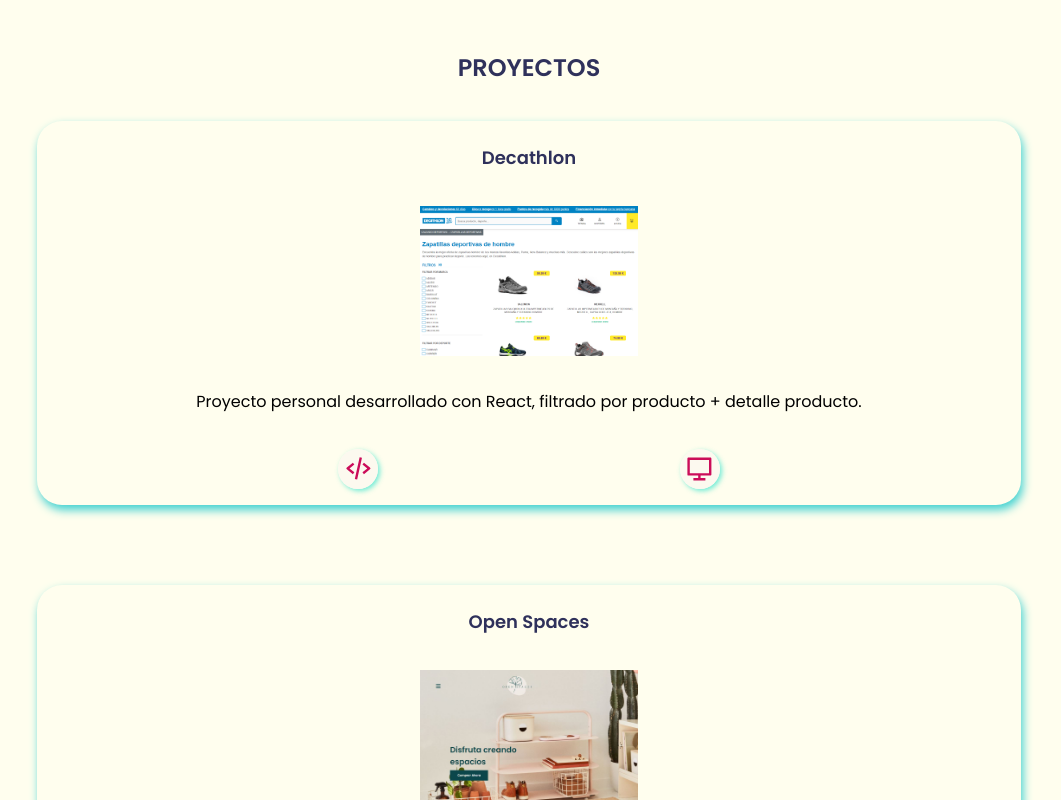
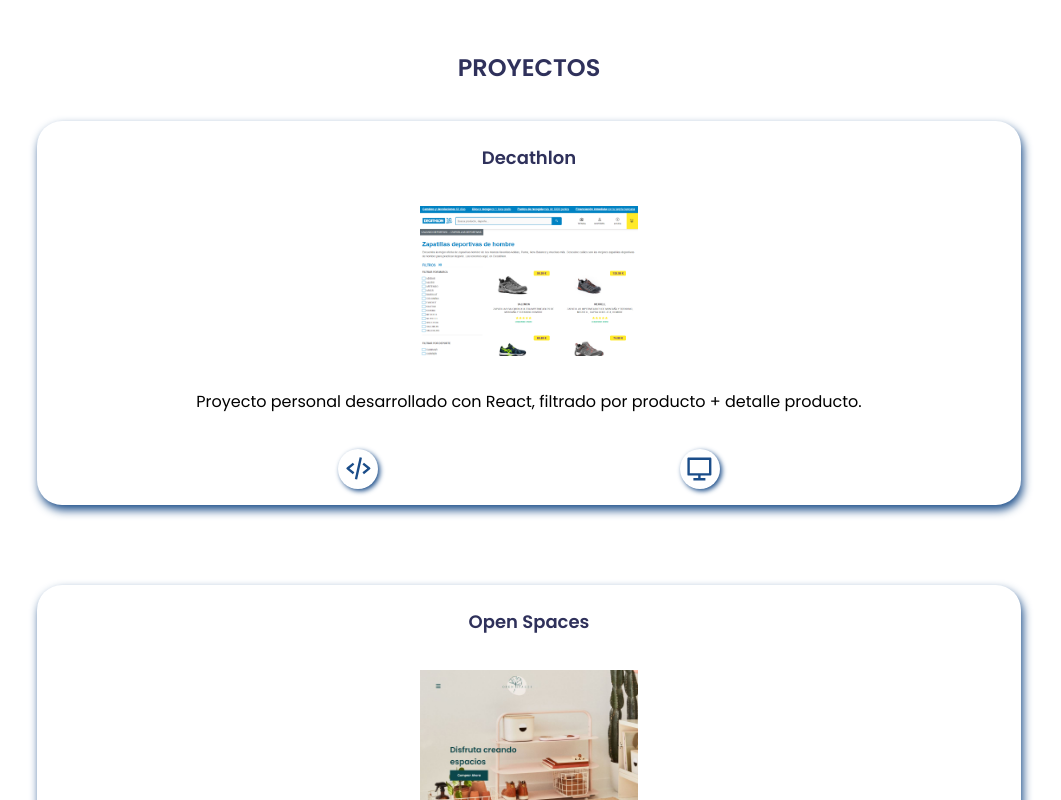
Before and after one commit to veroisla/Portfolio, a React (Create React App) app: page / in a window 1280 px wide. Shown: the part 1100-1900 px from the top of the page, without its empty margins (111-1172 px from the left). Built offline with nearby package versions, Linux system fonts and the light colour scheme.

Commit message:
added colors to variables

```diff
--- a/src/styles/Components/Header.scss
+++ b/src/styles/Components/Header.scss
@@ -30,6 +30,7 @@
 
  &__name {
     font-size: 2rem;
+
  }
 
  &__frontEnd {
--- a/src/styles/Components/Proyects.scss
+++ b/src/styles/Components/Proyects.scss
@@ -26,9 +26,7 @@
     display: flex;
     flex-direction: column;
     align-items: center;
-    box-shadow: 2px 5px 10px #28e2c9ab;
-    box-shadow: 2px 5px 10px #20ffff;
-    box-shadow: 2px 5px 10px #3fd1d1;
+     box-shadow: 2px 5px 10px $--color-dark-blue;
     border-radius: 25px;
     margin-bottom: 5rem;
     width: 80%;
@@ -72,9 +70,8 @@
     border-radius: 25px;
     width: 40px;
     height: 40px;
-    color: #cb0c59;
-    background: rgba(252,248,241,.8);
-    box-shadow: 2px 2px 5px #28e2c9ab;
+    color: $--color-dark-blue;
+    box-shadow: 2px 2px 5px $--color-dark-blue;
     cursor: pointer;
 }
 }
--- a/src/styles/Core/Variables.scss
+++ b/src/styles/Core/Variables.scss
@@ -3,14 +3,22 @@
 
 //--ICONOS
 $--color-icon-palm:#20ffff;
+$--color-icon-card: #cb0c59;
 
 //LETRAS
 
+
 //BORDER
+$--color-border-card: #3fd1d1;
 
 //BACKGROUND
+// verdes, azules, amarillos - 10
 
-
+$--color-green: #6db784;
+$--color-dark-blue: #1b4d89;
+$--color-light-blue: #95d6d2;
+$--color-white: #ffffff;
+$--color-yellow: #f9e45b;
 
 //----------------------------------//
 
@@ -36,8 +44,7 @@
     font-family: 'Poppins', sans-serif;
     line-height: 1.7;
     position: relative;
-    background-color: #FFF9F7;
-    background-color: #FFFEEE;
+    background-color: $--color-white;
 }
 
 a {
```
